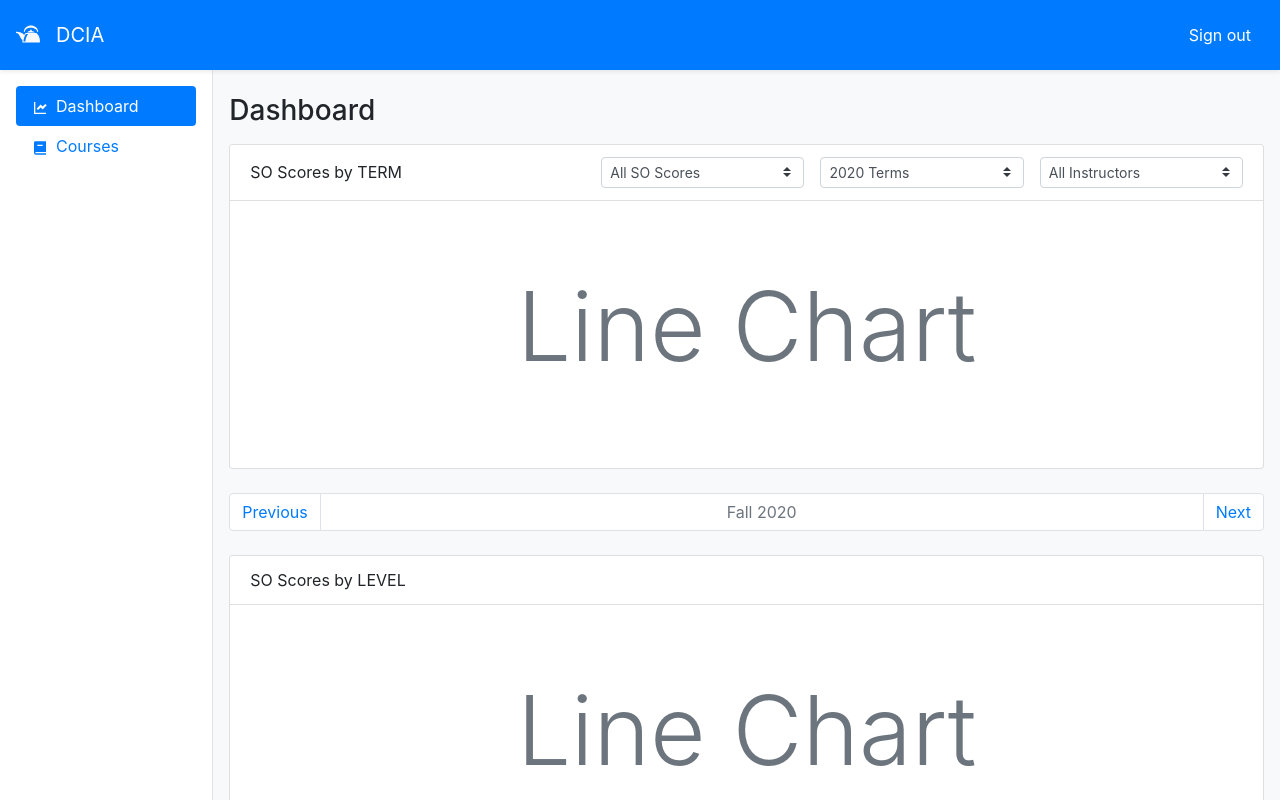
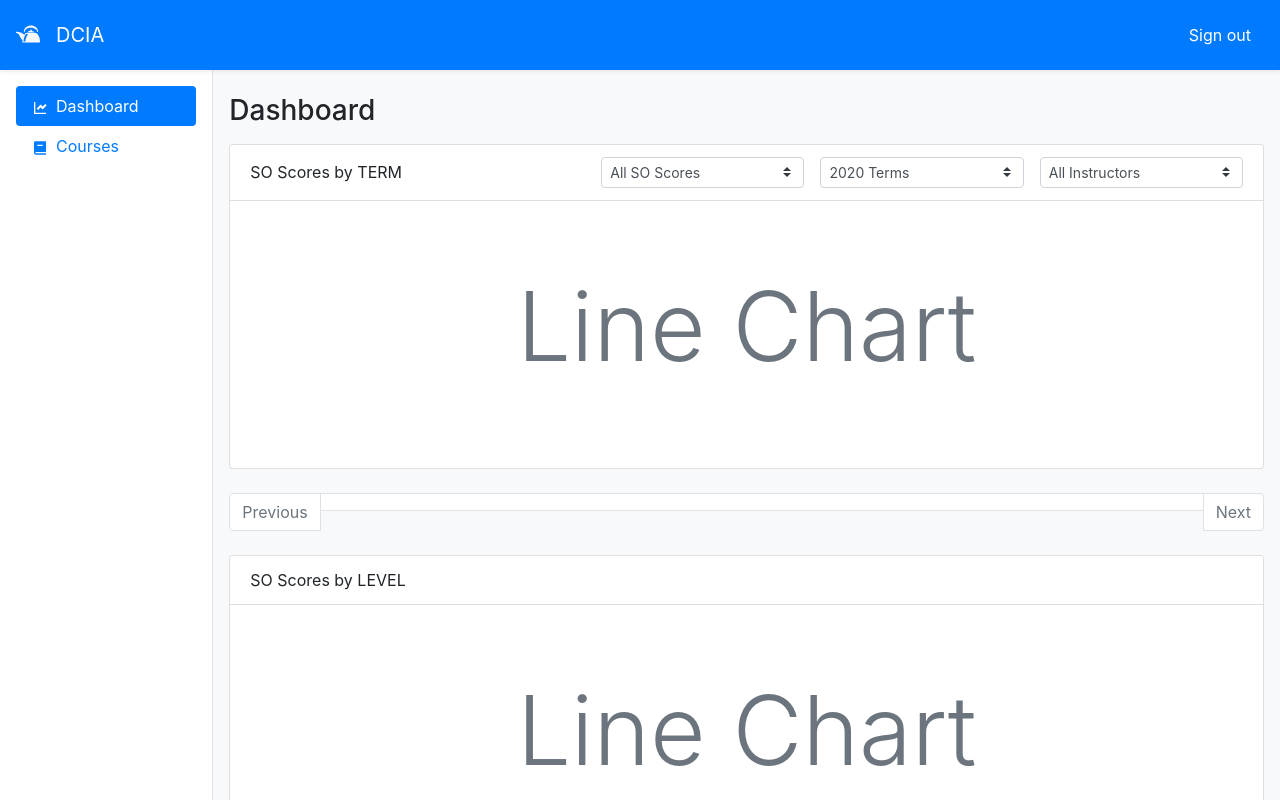
Before and after one commit to ualr-htcpcp/dcia, a Next.js app: page / in a window 1280 px wide. Shown: the top 800 px of the page. Built offline with nearby package versions, Linux system fonts and the light colour scheme; no server answers; sample sign-in values are in the browser's storage.

Commit message:
Make term selector dynamic

```diff
--- /dev/null
+++ b/src/components/TermSelector.js
@@ -0,0 +1,84 @@
+import { useEffect, useReducer, useState } from "react";
+import { Pagination } from "react-bootstrap";
+
+function termReducer(terms, action) {
+  let currentTerm = terms.findIndex((term) => term.isCurrent);
+
+  switch (action.type) {
+    case "prev": {
+      if (currentTerm === 0) return terms;
+      return terms.map((term, i) => {
+        return i === currentTerm - 1
+          ? { ...term, isCurrent: true }
+          : { ...term, isCurrent: false };
+      });
+    }
+    case "next": {
+      if (currentTerm === terms.length - 1) return terms;
+      return terms.map((term, i) => {
+        return i === currentTerm + 1
+          ? { ...term, isCurrent: true }
+          : { ...term, isCurrent: false };
+      });
+    }
+  }
+}
+
+export default function TermSelector({
+  className,
+  terms,
+  selectedTerm,
+  handleTermChange,
+}) {
+  const [isLoading, setIsLoading] = useState(true);
+  const [termsList, dispatch] = useReducer(termReducer, terms);
+  const [paginationBounds, setPaginationBounds] = useState({
+    isFirst: false,
+    isLast: false,
+  });
+
+  // Set intial term selection
+  useEffect(() => {
+    if (terms) {
+      isLoading ? setIsLoading(false) : "";
+
+      const selected = termsList.findIndex((term) => term.isCurrent);
+      handleTermChange(termsList[selected].name);
+    }
+  }, [terms, termsList, isLoading, handleTermChange]);
+
+  //Set selected term from pagination interaction
+  useEffect(() => {
+    if (!isLoading) {
+      const selected = termsList.findIndex((term) => term.isCurrent);
+      if (selected === 0) {
+        setPaginationBounds({ isFirst: true, isLast: false });
+      }
+      if (selected === termsList.length - 1) {
+        setPaginationBounds({ isFirst: false, isLast: true });
+      }
+    }
+  }, [termsList, selectedTerm, handleTermChange, isLoading]);
+
+  return (
+    <Pagination className={className}>
+      <Pagination.Item
+        disabled={paginationBounds.isFirst || isLoading}
+        onClick={() => dispatch({ type: "prev" })}
+      >
+        Previous
+      </Pagination.Item>
+
+      <Pagination.Item className="w-100 text-center disabled">
+        {selectedTerm}
+      </Pagination.Item>
+
+      <Pagination.Item
+        disabled={paginationBounds.isLast || isLoading}
+        onClick={() => dispatch({ type: "next" })}
+      >
+        Next
+      </Pagination.Item>
+    </Pagination>
+  );
+}
--- a/src/pages/index.js
+++ b/src/pages/index.js
@@ -2,7 +2,7 @@ import AppLayout from "components/AppLayout.jsx";
 import ScoresByLevelChart from "components/ScoresByLevelChart.jsx";
 import ScoresByTermChart from "components/ScoresByTermChart.jsx";
 import ScoreSummaryCard from "components/ScoreSummaryCard.jsx";
-import TermSelector from "components/TermSelector.jsx";
+import TermSelector from "components/TermSelector";
 import Head from "next/head";
 import { Col, Row } from "react-bootstrap";
 import { useProtectPage } from "utils/auth";
```
